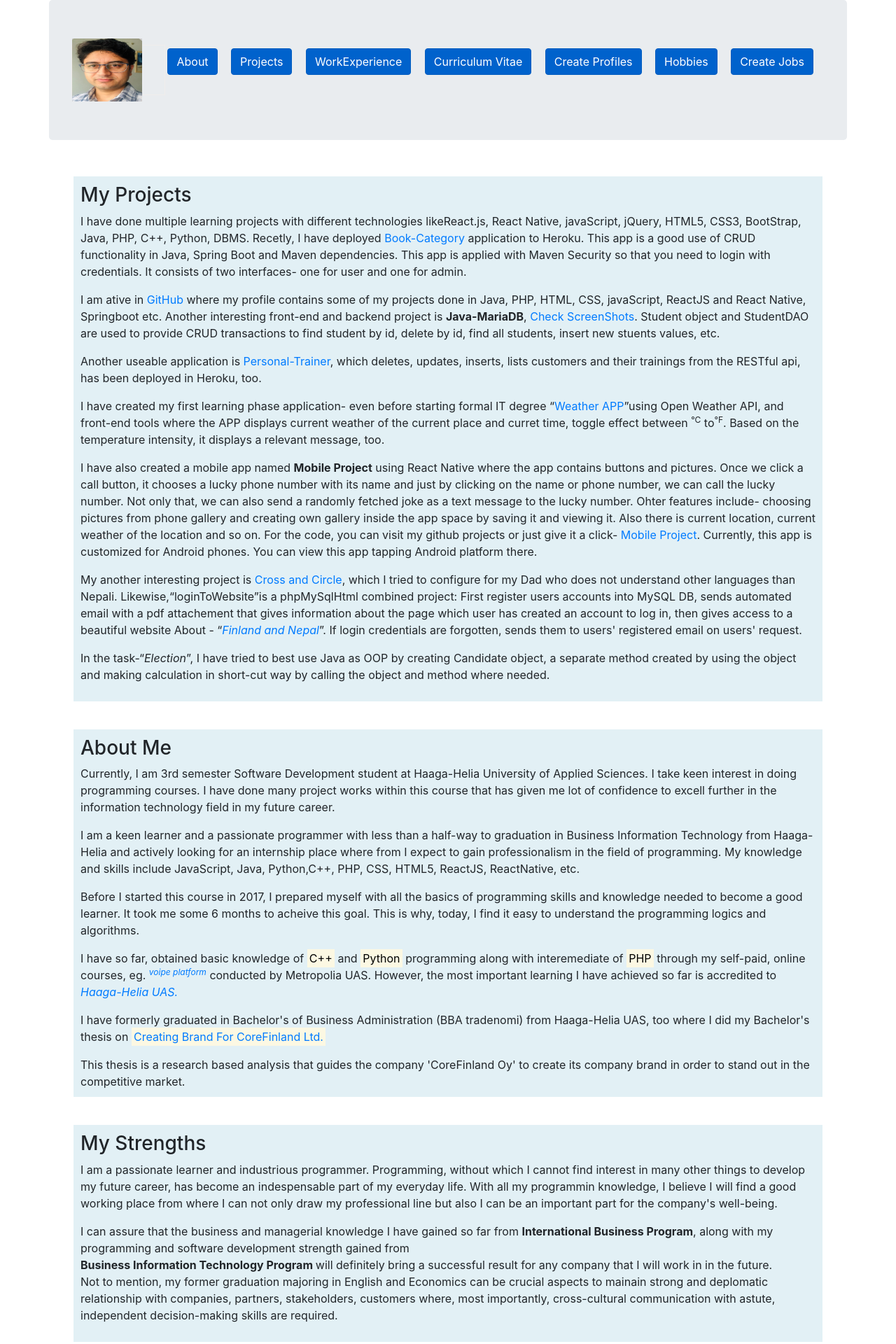
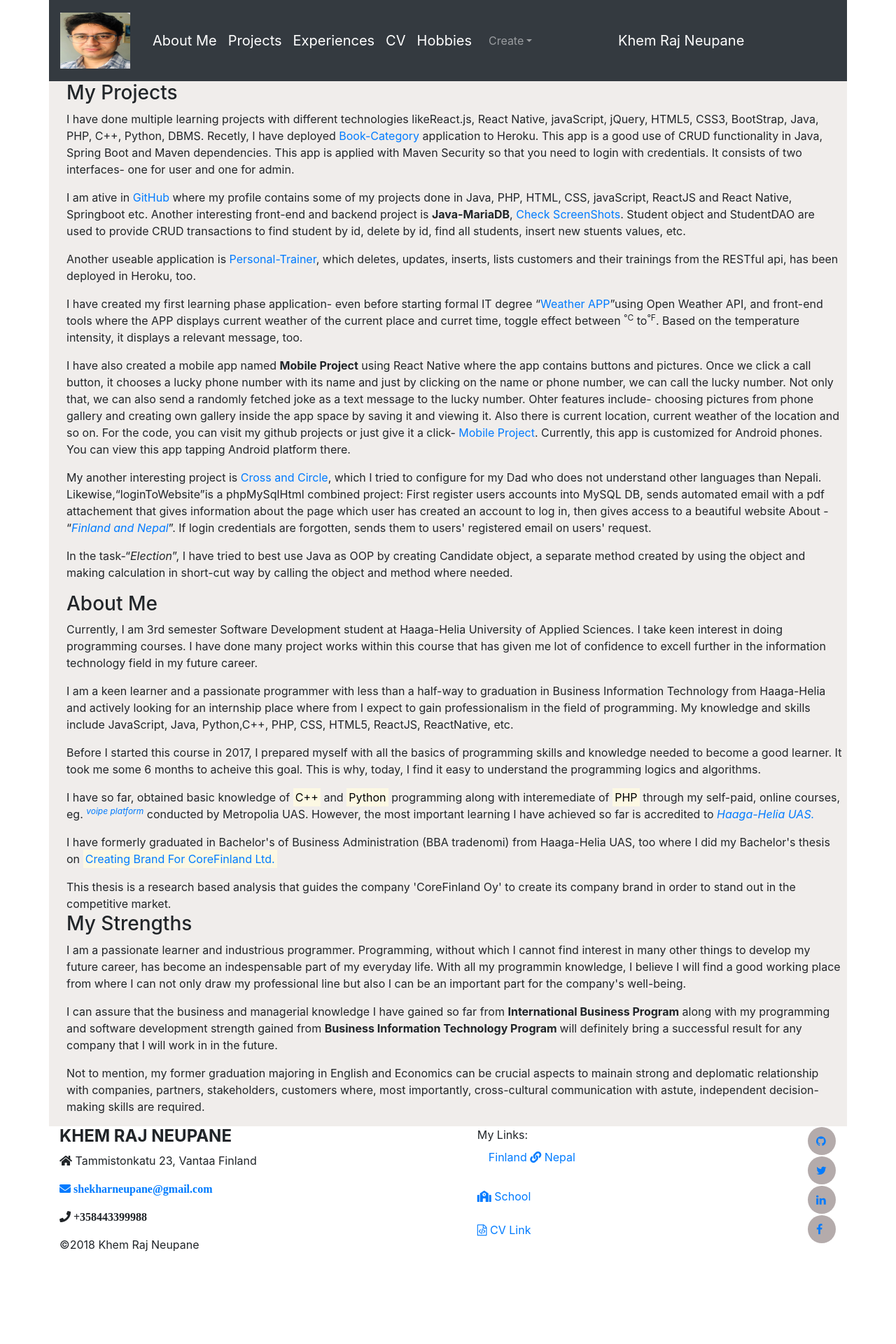
Before and after one commit to khemrajneupane/portfolio-frontend, a React (Create React App) app: page / in a window 1280 px wide. Shown: the top 1920 px of the page at 70% size. After the commit the page ends 1809 px from the top, so only its background shows below. Built offline with nearby package versions, Linux system fonts and the light colour scheme; data requests are answered from the project's data file.

Commit message:
more bootstrapping,navbar add

```diff
--- a/src/App.js
+++ b/src/App.js
@@ -40,7 +40,6 @@
     }, 5000);
   };
 
-
   return (
     <Navigation
       portfolio={portfolio}
--- a/src/components/About.js
+++ b/src/components/About.js
@@ -1,26 +1,24 @@
 import React from "react";
 import "../../src/index.css";
-
+const styles = {
+  backgroundColor: "#f0edeb"
+};
 const About = () => (
-  <div className="container">
-    <section className="flex-a">
-      <article className="flex-b">
+  <section className="container" style={styles}>
+    <article className="flex-a">
       <h3>My Projects</h3>
       <p>
         I have done multiple learning projects with different technologies
-          likeReact.js, React Native, javaScript, jQuery, HTML5, CSS3,
-          BootStrap, Java, PHP, C++, Python, DBMS. Recetly, I have deployed{" "}
-          <a
-            href="https://khem-bookcategory.herokuapp.com/login"
-            target="blank"
-          >
+        likeReact.js, React Native, javaScript, jQuery, HTML5, CSS3, BootStrap,
+        Java, PHP, C++, Python, DBMS. Recetly, I have deployed{" "}
+        <a href="https://khem-bookcategory.herokuapp.com/login" target="blank">
           {" "}
           Book-Category{" "}
         </a>{" "}
         application to Heroku. This app is a good use of CRUD functionality in
-          Java, Spring Boot and Maven dependencies. This app is applied with
-          Maven Security so that you need to login with credentials. It consists
-          of two interfaces- one for user and one for admin.
+        Java, Spring Boot and Maven dependencies. This app is applied with Maven
+        Security so that you need to login with credentials. It consists of two
+        interfaces- one for user and one for admin.
       </p>
       <p>
         {" "}
@@ -38,9 +36,9 @@
         >
           Check ScreenShots
         </a>
-          . Student object and StudentDAO are used to provide CRUD transactions
-          to find student by id, delete by id, find all students, insert new
-          stuents values, etc.
+        . Student object and StudentDAO are used to provide CRUD transactions to
+        find student by id, delete by id, find all students, insert new stuents
+        values, etc.
       </p>
       <p>
         Another useable application is{" "}
@@ -54,8 +52,8 @@
         from the RESTful api, has been deployed in Heroku, too.
       </p>
       <p>
-          I have created my first learning phase application- even before
-          starting formal IT degree{" "}
+        I have created my first learning phase application- even before starting
+        formal IT degree{" "}
         <q>
           <a
             href="http://myy.haaga-helia.fi/~a1800727/myProjects/weatherAPP/"
@@ -73,17 +71,16 @@
 
       <div className="content">
         <p>
-            I have also created a mobile app named{" "}
-            <strong>Mobile Project</strong> using React Native where the app
-            contains buttons and pictures. Once we click a call button, it
-            chooses a lucky phone number with its name and just by clicking on
-            the name or phone number, we can call the lucky number. Not only
-            that, we can also send a randomly fetched joke as a text message to
-            the lucky number. Ohter features include- choosing pictures from
-            phone gallery and creating own gallery inside the app space by
-            saving it and viewing it. Also there is current location, current
-            weather of the location and so on. For the code, you can visit my
-            github projects or just give it a click-{" "}
+          I have also created a mobile app named <strong>Mobile Project</strong>{" "}
+          using React Native where the app contains buttons and pictures. Once
+          we click a call button, it chooses a lucky phone number with its name
+          and just by clicking on the name or phone number, we can call the
+          lucky number. Not only that, we can also send a randomly fetched joke
+          as a text message to the lucky number. Ohter features include-
+          choosing pictures from phone gallery and creating own gallery inside
+          the app space by saving it and viewing it. Also there is current
+          location, current weather of the location and so on. For the code, you
+          can visit my github projects or just give it a click-{" "}
           <a
             href="https://snack.expo.io/@khemraj/mobileproject-android"
             target="blank"
@@ -102,12 +99,12 @@
           >
             Cross and Circle
           </a>
-            , which I tried to configure for my Dad who does not understand
-            other languages than Nepali. Likewise,<q>loginToWebsite</q>is a
-            phpMySqlHtml combined project: First register users accounts into
-            MySQL DB, sends automated email with a pdf attachement that gives
-            information about the page which user has created an account to log
-            in, then gives access to a beautiful website About -{" "}
+          , which I tried to configure for my Dad who does not understand other
+          languages than Nepali. Likewise,<q>loginToWebsite</q>is a phpMySqlHtml
+          combined project: First register users accounts into MySQL DB, sends
+          automated email with a pdf attachement that gives information about
+          the page which user has created an account to log in, then gives
+          access to a beautiful website About -{" "}
           <q>
             <i>
               <a
@@ -118,36 +115,36 @@
               </a>
             </i>
           </q>
-            . If login credentials are forgotten, sends them to users'
-            registered email on users' request.
+          . If login credentials are forgotten, sends them to users' registered
+          email on users' request.
         </p>
         <p>
           In the task-
           <q>
             <i>Election</i>
           </q>
-            , I have tried to best use Java as OOP by creating Candidate object,
-            a separate method created by using the object and making calculation
-            in short-cut way by calling the object and method where needed.
+          , I have tried to best use Java as OOP by creating Candidate object, a
+          separate method created by using the object and making calculation in
+          short-cut way by calling the object and method where needed.
         </p>
       </div>
     </article>
-      <article className="flex-b">
+    <article className="flex-a">
       <h3>About Me</h3>
       <p>
-          Currently, I am 3rd semester Software Development student at
-          Haaga-Helia University of Applied Sciences. I take keen interest in
-          doing programming courses. I have done many project works within this
-          course that has given me lot of confidence to excell further in the
-          information technology field in my future career.{" "}
+        Currently, I am 3rd semester Software Development student at Haaga-Helia
+        University of Applied Sciences. I take keen interest in doing
+        programming courses. I have done many project works within this course
+        that has given me lot of confidence to excell further in the information
+        technology field in my future career.{" "}
       </p>
       <p>
         I am a keen learner and a passionate programmer with less than a
         half-way to graduation in Business Information Technology from
         Haaga-Helia and actively looking for an internship place where from I
-          expect to gain professionalism in the field of programming. My
-          knowledge and skills include JavaScript, Java, Python,C++, PHP, CSS,
-          HTML5, ReactJS, ReactNative, etc.
+        expect to gain professionalism in the field of programming. My knowledge
+        and skills include JavaScript, Java, Python,C++, PHP, CSS, HTML5,
+        ReactJS, ReactNative, etc.
       </p>
       <div className="contents">
         <p>
@@ -189,33 +186,32 @@
       </div>
     </article>
 
-      <article className="flex-b">
+    <article className="flex-a">
       <h3>My Strengths</h3>
       <p>
         I am a passionate learner and industrious programmer. Programming,
-          without which I cannot find interest in many other things to develop
-          my future career, has become an indespensable part of my everyday
-          life. With all my programmin knowledge, I believe I will find a good
-          working place from where I can not only draw my professional line but
-          also I can be an important part for the company's well-being.
+        without which I cannot find interest in many other things to develop my
+        future career, has become an indespensable part of my everyday life.
+        With all my programmin knowledge, I believe I will find a good working
+        place from where I can not only draw my professional line but also I can
+        be an important part for the company's well-being.
       </p>
+      <p>
         I can assure that the business and managerial knowledge I have gained so
-        far from <b>International Business Program</b>, along with my
-        programming and software development strength gained from{" "}
-        <div className="more-contents">
+        far from <b>International Business Program</b> along with my programming
+        and software development strength gained from{" "}
         <b>Business Information Technology Program </b>will definitely bring a
         successful result for any company that I will work in in the future.
+      </p>
       <p>
-            Not to mention, my former graduation majoring in English and
-            Economics can be crucial aspects to mainain strong and deplomatic
-            relationship with companies, partners, stakeholders, customers
-            where, most importantly, cross-cultural communication with astute,
-            independent decision-making skills are required.
+        Not to mention, my former graduation majoring in English and Economics
+        can be crucial aspects to mainain strong and deplomatic relationship
+        with companies, partners, stakeholders, customers where, most
+        importantly, cross-cultural communication with astute, independent
+        decision-making skills are required.
       </p>
-        </div>
     </article>
   </section>
-  </div>
 );
 
 export default About;
--- a/src/components/Footer.js
+++ b/src/components/Footer.js
@@ -9,9 +9,8 @@
     backgroundColor: "#f0edeb"
   };
   return (
-    <div className="container" style={styles}>
     <footer className="flex container">
-        <div className="flex1">
+      <div>
         <h4 className="font-weight-bold text-uppercase">Khem Raj Neupane</h4>
 
         <ul className="list-unstyled">
@@ -37,7 +36,7 @@
           </li>
         </ul>
       </div>
-        <div className="flex2">
+      <div>
         <span>My Links:</span>
         <ul className="list-unstyled">
           <li>
@@ -64,7 +63,7 @@
           </li>
         </ul>
       </div>
-        <div className="flex2">
+      <div>
         <ul className="list-unstyled">
           <li>
             <a href=" https://github.com/khemrajneupane" target="blank">
@@ -93,7 +92,6 @@
         </ul>
       </div>
     </footer>
-    </div>
   );
 };
 export default Footer;
--- a/src/components/Hobbies.js
+++ b/src/components/Hobbies.js
@@ -1,9 +1,13 @@
 import React from "react";
 import { Button } from "react-bootstrap";
 import Togglable from "./Togglable";
+
 const Hobbies = () => {
+  const styles = {
+    backgroundColor: "#d2dae2"
+  };
   return (
-    <div className="container">
+    <div className="container" style={styles}>
       <section>
         <Togglable
           buttonLabel={
--- a/src/components/WorkExperienceList.js
+++ b/src/components/WorkExperienceList.js
@@ -4,12 +4,10 @@
 import { Table } from "react-bootstrap";
 const WorkExperienceList = ({ workexperience }) => (
   <div className="container">
-    <h2>My Work Experience Lists</h2>
-
     <Table striped bordered hover varient="dark">
       <thead></thead>
       <tbody>
-        <tr className="bg-primary">
+        <tr className="text-secondary">
           <th>Job Title</th>
           <th>Company Name</th>
         </tr>
--- a/src/index.css
+++ b/src/index.css
@@ -68,9 +68,7 @@
 
   justify-content: space-between;
 }
-.flex div {
-  border: 1px solid #f0edeb;
-}
+
 .flex1,
 .flex2 {
   flex: 1;
@@ -95,6 +93,6 @@
   flex: 1;
   flex-direction: colun;
 }
-.flex2 ul li a{
-margin:5px
+.flex2 ul li a {
+  margin: 5px;
 }
--- a/src/navigation/Navigation.js
+++ b/src/navigation/Navigation.js
@@ -9,19 +9,31 @@
 import WithRouterCreate from "../components/CreateNewPortfolio";
 import CurriculumVitae from "../components/CV";
 import Hobbies from "../components/Hobbies";
-import { Button } from "react-bootstrap";
+
 import WithRouterCreateWorkExperience from "../components/CreateNewWorkExperience";
 import WorkExperienceList from "../components/WorkExperienceList";
+import {
+  Button,
+  Navbar,
+  Nav,
+  NavItem,
+  NavDropdown,
+  MenuItem
+} from "react-bootstrap";
 const HeaderLink = () => {
   const styles = {
-    height: 100,
+    height: 90,
     width: 100,
-    position: "relative",
-    bottom: 20
+    position: "relative"
   };
   return (
-    <div className="flex container jumbotron">
-      <div>
+    <Navbar
+      collapseOnSelect
+      expand="lg"
+      bg="dark"
+      variant="dark"
+      className="container"
+    >
       <Link className="navbar-brand" to="/portfolio">
         <img
           style={styles}
@@ -30,51 +42,49 @@
           alt="khempic"
         />
       </Link>
-      </div>
+      <Navbar.Toggle aria-controls="responsive-navbar-nav" />
+      <Navbar.Collapse id="responsive-navbar-nav">
+        <Nav className="mr-auto">
+          <Link className="navbar-brand" to="/">
+            About Me
+          </Link>
+          <Link className="navbar-brand" to="/portfolio">
+            Projects
+          </Link>
+          <Link className="navbar-brand" to="/workexperience">
+            Experiences
+          </Link>
+          <Link className="navbar-brand" to="/cv">
+            CV
+          </Link>
+          <Link className="navbar-brand" to="/hobbies">
+            Hobbies
+          </Link>
+          <NavDropdown title="Create" id="collasible-nav-dropdown">
+            <NavDropdown.Item>
+              {" "}
+              <Link to="/createjobs">Create Jobs</Link>
+            </NavDropdown.Item>
+            <NavDropdown.Item>
+              <Link to="/create">Create Profiles</Link>
+            </NavDropdown.Item>
 
-
+            <NavDropdown.Divider />
+            <NavDropdown.Item
+              href="http://myy.haaga-helia.fi/~a1800727/DigitalServiceTask/NepalFinlandAssignment/NepalAssignment/NepalWebsiteTemp/NepalWebsiteTemp.html"
+              target="blank"
+            >
+              My Favourite Link
+            </NavDropdown.Item>
+          </NavDropdown>
+        </Nav>
+        <Nav className="mr-auto">
           <Link className="navbar-brand" to="/">
-        <Button className="primary" active>
-          About
-        </Button>
+            Khem Raj Neupane
           </Link>
-
-      <Link className="navbar-brand" to="/portfolio">
-        <Button className="primary" active>
-          Projects
-        </Button>
-      </Link>
-
-      <Link className="navbar-brand" to="/workexperience">
-        <Button className="primary" active>
-          WorkExperience
-        </Button>
-      </Link>
-
-      <Link className="navbar-brand" to="/cv">
-        <Button className="primary" active>
-          Curriculum Vitae
-        </Button>
-      </Link>
-
-      <Link className="navbar-brand" to="/create">
-        <Button className="primary" active>
-          Create Profiles
-        </Button>
-      </Link>
-
-      <Link className="navbar-brand" to="/hobbies">
-        <Button className="primary" active>
-          Hobbies
-        </Button>
-      </Link>
-
-      <Link className="navbar-brand" to="/createjobs">
-        <Button className="primary" active>
-          Create Jobs
-        </Button>
-      </Link>
-    </div>
+        </Nav>
+      </Navbar.Collapse>
+    </Navbar>
   );
 };
 
@@ -97,13 +107,13 @@
       return (<CurriculumVitae />), (<Footer />);
     } else if (page === "hobbies") {
       return (<Hobbies />), (<Footer />);
-    }else if (page === "workexperience") {
+    } else if (page === "workexperience") {
       return (<WorkExperienceList />), (<Footer />);
     }
   };
 
   const portfolioById = id => props.portfolio.find(a => a.id === id);
-  const workExperienceById = id => props.workexperience.find(a=>a.id ===id)
+  const workExperienceById = id => props.workexperience.find(a => a.id === id);
   const styles = {
     height: "100%",
     width: "100%",
@@ -138,7 +148,9 @@
           <Route
             exact
             path="/workexperience"
-            render={() => <WorkExperienceList workexperience={props.workexperience} />}
+            render={() => (
+              <WorkExperienceList workexperience={props.workexperience} />
+            )}
           />
           <Route
             exact
@@ -158,12 +170,13 @@
           <Route
             exact
             path="/createjobs"
-            render={() => <WithRouterCreateWorkExperience addNewWork={props.addNewWork} />}
+            render={() => (
+              <WithRouterCreateWorkExperience addNewWork={props.addNewWork} />
+            )}
           />
 
           <Route exact path="/cv" render={() => <CurriculumVitae />} />
           <Route exact path="/hobbies" render={() => <Hobbies />} />
-
         </div>
       </Router>
       {conditionalRender()}
```
Lines whose indentation alone changed are shown as unchanged.
